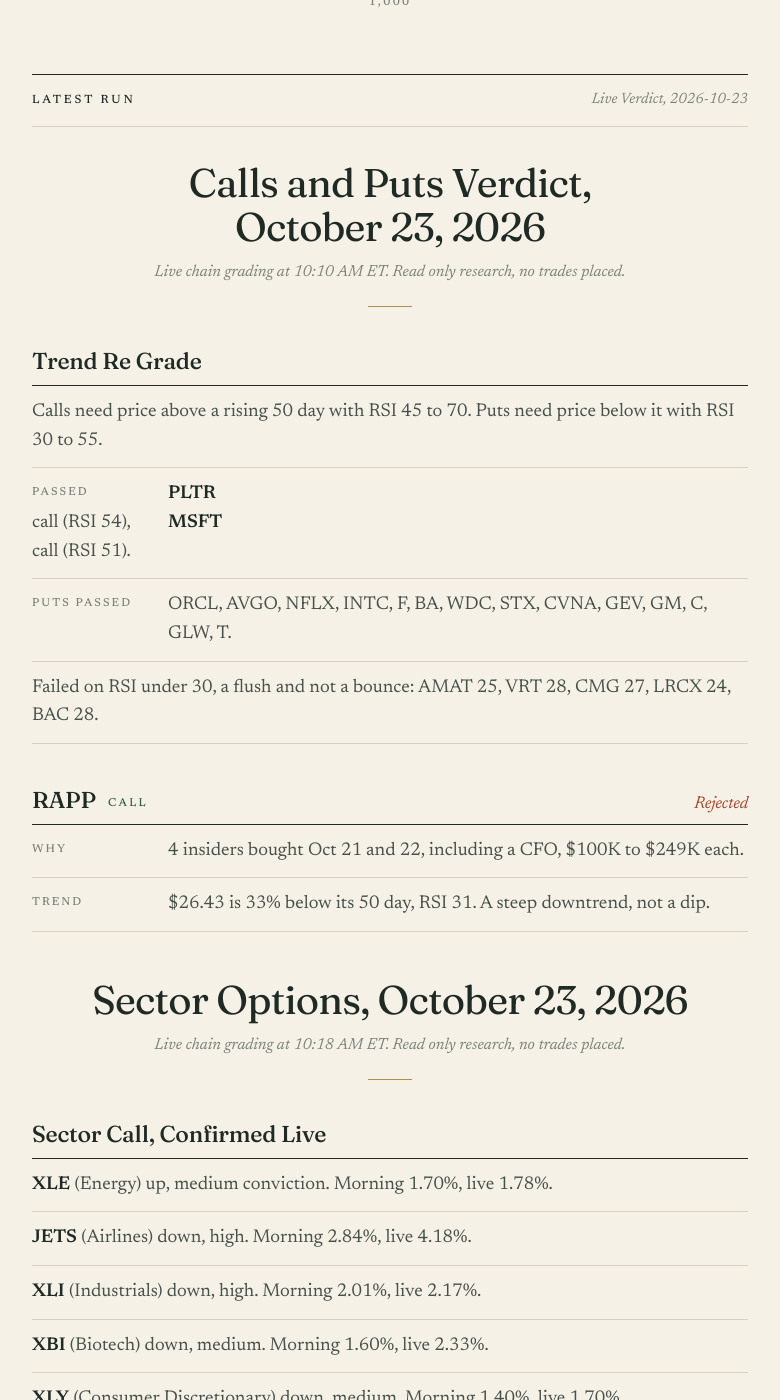
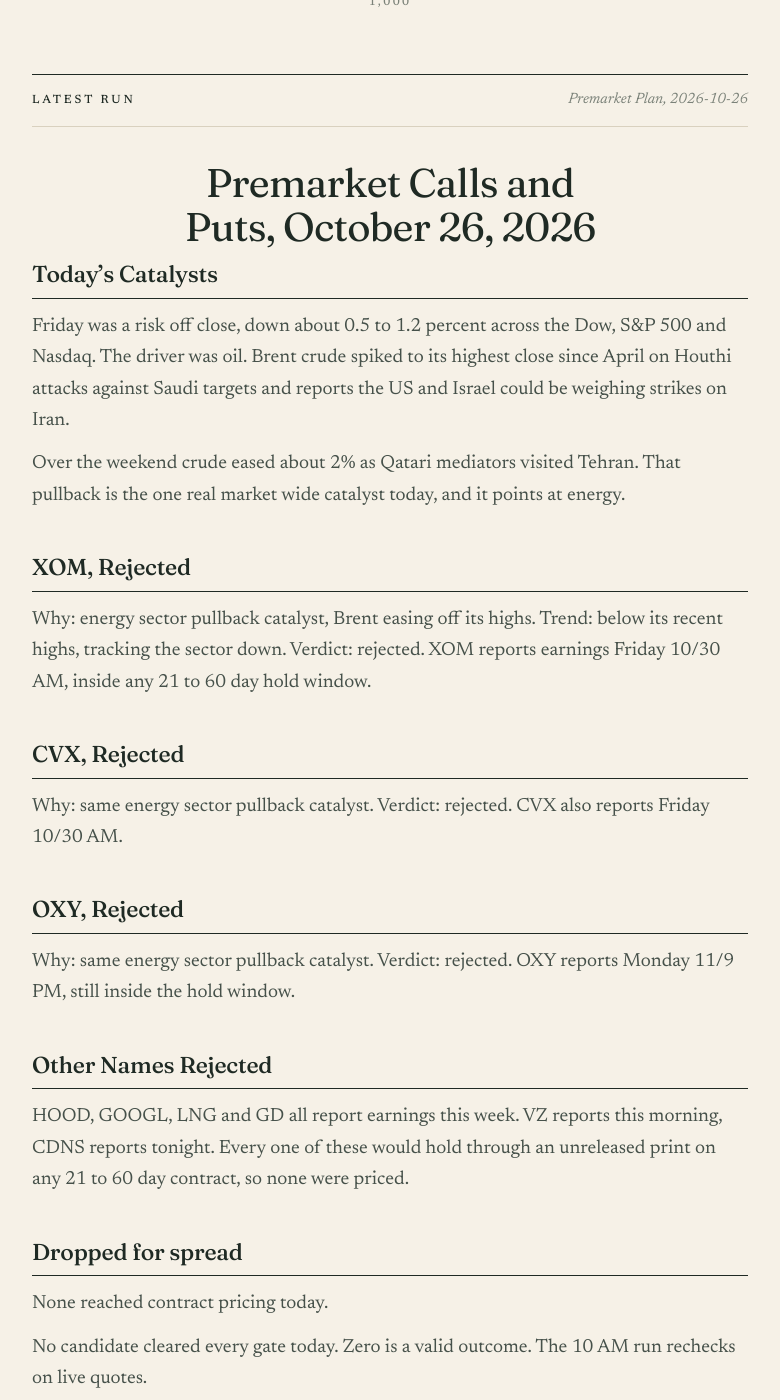
Before and after one commit to carolinehutchins05-prog/options-desk, a Jekyll site: the page built from index.md, in a window 1280 px wide and 1400 px high, scrolled down 520 px. Shown: the whole window, without its empty margins (250-1030 px from the left). Built offline with Jekyll 4.4.1, drawn with Linux system fonts in a browser that asks for light colours; some of the changed text lies outside the part shown.

Commit message:
Premarket Plan, 2026-10-26
Co-Authored-By: Claude Opus 5 <noreply@anthropic.com>

```diff
--- a/index.md
+++ b/index.md
@@ -10,66 +10,36 @@ title: Options Desk
 <p class="hero-links"><a href="archive/">The daily log</a><span>&middot;</span><a href="methodology">Methodology</a><span>&middot;</span><a href="research/">Research</a></p>
 <p class="rules">Thirteen gates &nbsp;&middot;&nbsp; Delta 0.50 to 0.65 &nbsp;&middot;&nbsp; Spread under 3% &nbsp;&middot;&nbsp; Open interest over 1,000</p>
 </section>
-<div class="latest-head"><span class="eyebrow">Latest run</span><span class="meta">Live Verdict, 2026-10-23</span></div>
+<div class="latest-head"><span class="eyebrow">Latest run</span><span class="meta">Premarket Plan, 2026-10-26</span></div>
 
 <div class="report" markdown="1">
 
-# Calls and Puts Verdict, October 23, 2026
-> Live chain grading at 10:10 AM ET. Read only research, no trades placed.
+# Premarket Calls and Puts, October 26, 2026
 
-## Trend Re Grade
-- Calls need price above a rising 50 day with RSI 45 to 70. Puts need price below it with RSI 30 to 55.
-- Passed: **PLTR** call (RSI 54), **MSFT** call (RSI 51).
-- Puts passed: ORCL, AVGO, NFLX, INTC, F, BA, WDC, STX, CVNA, GEV, GM, C, GLW, T.
-- Failed on RSI under 30, a flush and not a bounce: AMAT 25, VRT 28, CMG 27, LRCX 24, BAC 28.
+## Today's Catalysts
+Friday was a risk off close, down about 0.5 to 1.2 percent across the Dow, S&P 500 and Nasdaq. The driver was oil. Brent crude spiked to its highest close since April on Houthi attacks against Saudi targets and reports the US and Israel could be weighing strikes on Iran.
 
-## RAPP CALL: Rejected
-- Why: 4 insiders bought Oct 21 and 22, including a CFO, $100K to $249K each.
-- Trend: $26.43 is 33% below its 50 day, RSI 31. A steep downtrend, not a dip.
+Over the weekend crude eased about 2% as Qatari mediators visited Tehran. That pullback is the one real market wide catalyst today, and it points at energy.
 
-# Sector Options, October 23, 2026
-> Live chain grading at 10:18 AM ET. Read only research, no trades placed.
+## XOM, Rejected
+Why: energy sector pullback catalyst, Brent easing off its highs.
+Trend: below its recent highs, tracking the sector down.
+Verdict: rejected. XOM reports earnings Friday 10/30 AM, inside any 21 to 60 day hold window.
 
-## Sector Call, Confirmed Live
-- **XLE** (Energy) up, medium conviction. Morning 1.70%, live 1.78%.
-- **JETS** (Airlines) down, high. Morning 2.84%, live 4.18%.
-- **XLI** (Industrials) down, high. Morning 2.01%, live 2.17%.
-- **XBI** (Biotech) down, medium. Morning 1.60%, live 2.33%.
-- **XLY** (Consumer Discretionary) down, medium. Morning 1.40%, live 1.70%.
-- All five calls hold. Three got stronger.
+## CVX, Rejected
+Why: same energy sector pullback catalyst.
+Verdict: rejected. CVX also reports Friday 10/30 AM.
 
-## Trend Screen
-- Calls above their 50 day: XLE up 7.2%, XOM 9.9%, CVX 10.1%, COP 13.1%, OXY 6.9%.
-- SLB rejected, 2.7% below its 50 day. A one session earnings pop inside a downtrend.
-- Puts below their 50 day: JETS 9.5%, XLI 5.5%, CAT 15.0%, UAL 12.1%, BA 8.6%, GE 12.8%, DAL 7.2%.
+## OXY, Rejected
+Why: same energy sector pullback catalyst.
+Verdict: rejected. OXY reports Monday 11/9 PM, still inside the hold window.
 
-## Liquidity Check, Nov 20 Expiry
-- Bar for a same day round trip: spread 3% or less, open interest 1,000 or more, volume today 500 or more.
-- Delta, IV and theta passed everywhere. The failure is liquidity.
+## Other Names Rejected
+HOOD, GOOGL, LNG and GD all report earnings this week. VZ reports this morning, CDNS reports tonight. Every one of these would hold through an unreleased print on any 21 to 60 day contract, so none were priced.
 
-## XOM $180 CALL: Dead on Spread
-- Spread 4.3%, open interest 10,528, volume 225, volume to OI 0.02.
+## Dropped for spread
+None reached contract pricing today.
 
-## CVX $230 CALL: Dead on Spread
-- Spread 3.7%, open interest 20,133, volume 225, volume to OI 0.01.
-
-## COP $150 CALL: Dead on Spread
-- Spread 4.6%, open interest 13,604, volume 74, volume to OI 0.01.
-
-## XLE $69 CALL: Dead on Spread
-- Spread 5.4%, open interest 5,229, volume 57, volume to OI 0.01.
-
-## Put side: Dead on Spread and Volume
-- CAT $680: spread 6.3%, OI 305, volume 33.
-- DAL $75: spread 21.4%, OI 3,306, volume 20.
-- BA $185: spread 7.1%, OI 4,922, volume 34.
-- GE $285: spread 10.6%, OI 122, volume 10.
-- XLI $163: spread 26.2%, OI 654, volume 3.
-- JETS $26: spread 23.2%, OI 755, volume 0.
-
-## Read
-- The rotation is real: energy above its 50 day, airlines, industrials and biotech below.
-- Options volume has not followed the stock tape yet.
-- Flips if the same split holds tomorrow with real volume, or oil gives back today's gain.
+No candidate cleared every gate today. Zero is a valid outcome. The 10 AM run rechecks on live quotes.
 
 </div>
```
Also changed, not shown: archive/2026-10-26-premarket.md (added, +32 -0 lines), archive/index.md (+1 -0 lines).
